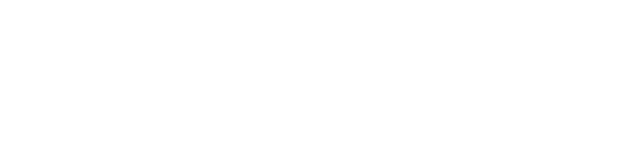
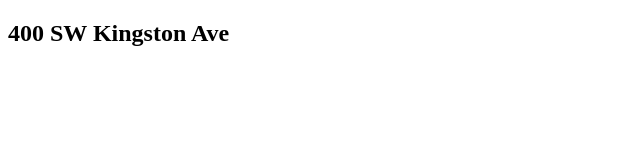
Before and after one commit to sambreece/repo1, a plain HTML site: page index.html in a window 1280 px wide. Shown: the whole page, without its empty margins (0-640 px from the left). Drawn offline with Linux system fonts and the light colour scheme.

Commit message:
added street address

```diff
--- a/index.html
+++ b/index.html
@@ -7,6 +7,6 @@
     <title>Repo1</title>
 </head>
 <body>
-
+    <h2>400 SW Kingston Ave</h2>
 </body>
 </html>
```
